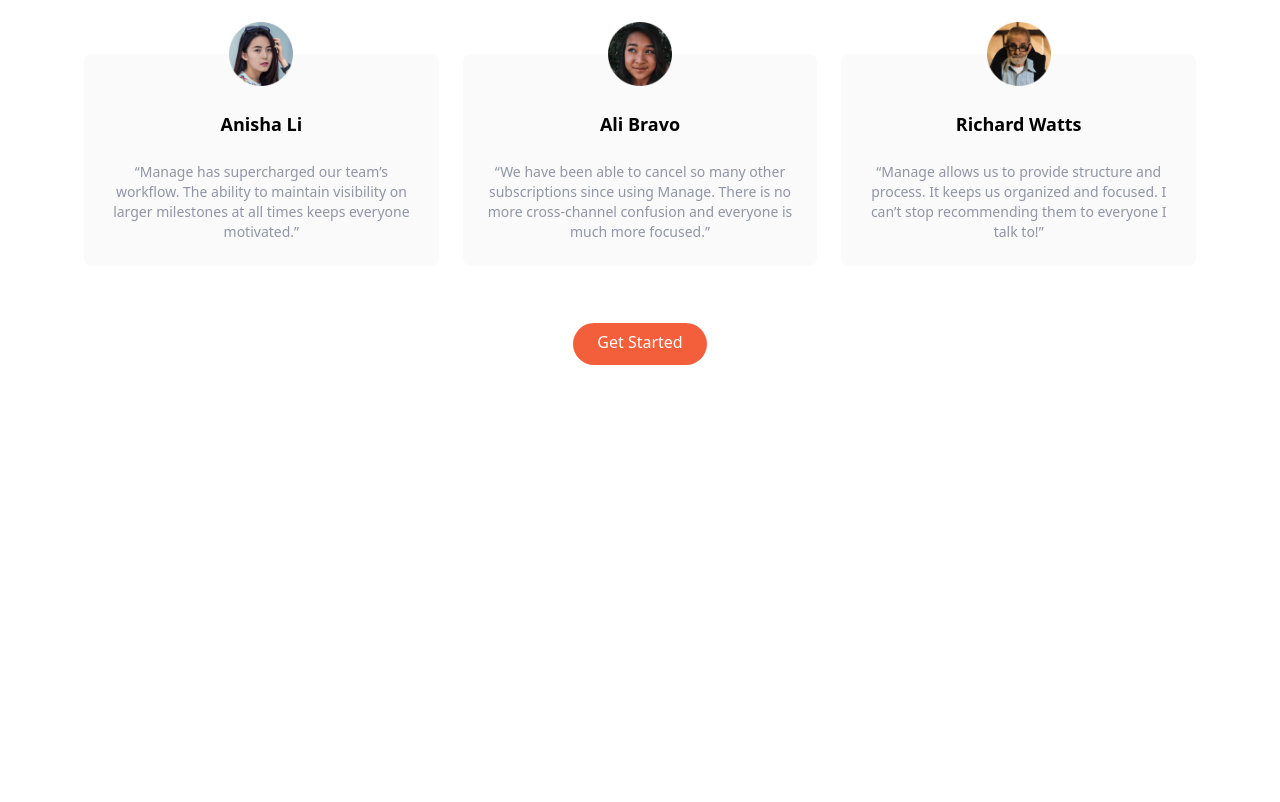
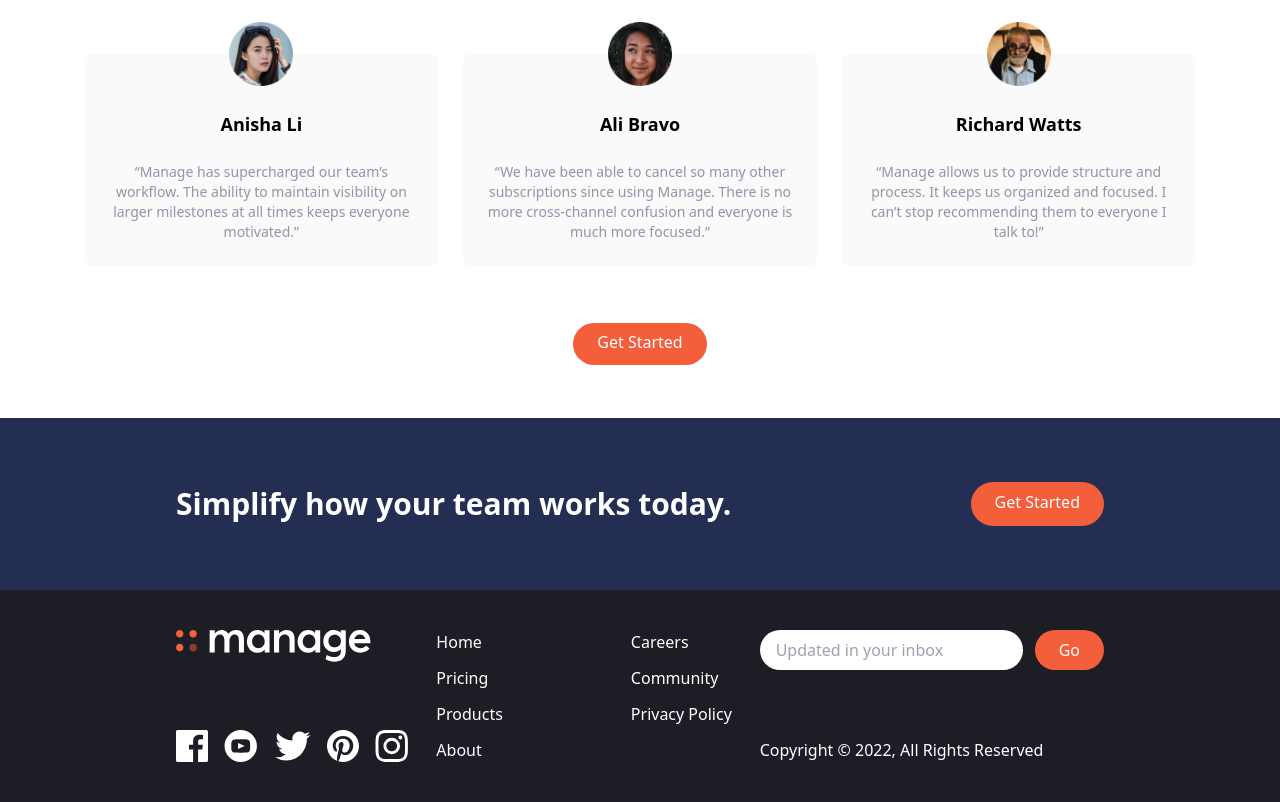
Before and after one commit to antonioanerao/tailwind-layout, a website: page index.html in a window 1280 px wide. Shown: the part 1342-2144 px from the top of the page. Before the commit the page ends 1952 px from the top, so only its background shows below. Drawn offline with Linux system fonts and the light colour scheme.

Commit message:
Add CTA e footer

```diff
--- a/index.html
+++ b/index.html
@@ -6,7 +6,7 @@
     <meta name="viewport" content="width=device-width, initial-scale=1.0">
     <link href="css/main.css" rel="stylesheet">
   </head>
-<body class="mb-64">
+<body>
   <nav class="relative container mx-auto p-6">
     <div class="flex items-center justify-between">
       <div class="pt-2">
@@ -193,5 +193,102 @@
     </div>
   </section>
 
+  <!-- CTA -->
+
+  <section id="cta" class="bg-darkBlue">
+    <div class="container mx-auto px-6 py-16">
+      <div class="flex flex-col items-center justify-between md:flex-row">
+        <h3 class="text-2xl font-bold text-center text-white md:text-3xl md:mr-6">
+          Simplify how your team works today.
+        </h3>
+        <a href="#" class="button bg-brightRed hover:bg-brightRedLight">
+          Get Started
+        </a>
+      </div>
+    </div>
+  </section>
+
+  <!-- Footer -->
+
+<!-- Footer -->
+    <footer class="bg-veryDarkBlue">
+      <!-- Flex Container -->
+      <div
+        class="container flex flex-col-reverse justify-between px-6 py-10 mx-auto space-y-8 md:flex-row md:space-y-0"
+      >
+        <!-- Logo and social links container -->
+        <div
+          class="flex flex-col-reverse items-center justify-between space-y-12 md:flex-col md:space-y-0 md:items-start"
+        >
+          <div class="mx-auto my-6 text-center text-white md:hidden">
+            Copyright &copy; 2022, All Rights Reserved
+          </div>
+          <!-- Logo -->
+          <div>
+            <img src="img/logo-white.svg" class="h-8" alt="" />
+          </div>
+          <!-- Social Links Container -->
+          <div class="flex justify-center space-x-4">
+            <!-- Link 1 -->
+            <a href="#">
+              <img src="img/icon-facebook.svg" alt="" class="h-8" />
+            </a>
+            <!-- Link 2 -->
+            <a href="#">
+              <img src="img/icon-youtube.svg" alt="" class="h-8" />
+            </a>
+            <!-- Link 3 -->
+            <a href="#">
+              <img src="img/icon-twitter.svg" alt="" class="h-8" />
+            </a>
+            <!-- Link 4 -->
+            <a href="#">
+              <img src="img/icon-pinterest.svg" alt="" class="h-8" />
+            </a>
+            <!-- Link 5 -->
+            <a href="#">
+              <img src="img/icon-instagram.svg" alt="" class="h-8" />
+            </a>
+          </div>
+        </div>
+        <!-- List Container -->
+        <div class="flex justify-around space-x-32">
+          <div class="flex flex-col space-y-3 text-white">
+            <a href="#" class="hover:text-brightRed">Home</a>
+            <a href="#" class="hover:text-brightRed">Pricing</a>
+            <a href="#" class="hover:text-brightRed">Products</a>
+            <a href="#" class="hover:text-brightRed">About</a>
+          </div>
+          <div class="flex flex-col space-y-3 text-white">
+            <a href="#" class="hover:text-brightRed">Careers</a>
+            <a href="#" class="hover:text-brightRed">Community</a>
+            <a href="#" class="hover:text-brightRed">Privacy Policy</a>
+          </div>
+        </div>
+
+        <!-- Input Container -->
+        <div class="flex flex-col justify-between">
+          <form>
+            <div class="flex space-x-3">
+              <input
+                type="text"
+                class="flex-1 px-4 rounded-full focus:outline-none"
+                placeholder="Updated in your inbox"
+              />
+              <button
+                class="px-6 py-2 text-white rounded-full bg-brightRed hover:bg-brightRedLight focus:outline-none"
+              >
+                Go
+              </button>
+            </div>
+          </form>
+          <div class="hidden text-white md:block">
+            Copyright &copy; 2022, All Rights Reserved
+          </div>
+        </div>
+      </div>
+    </footer>
+
+
 </body>
 </html>
```
Also changed, not shown: css/main.css.
